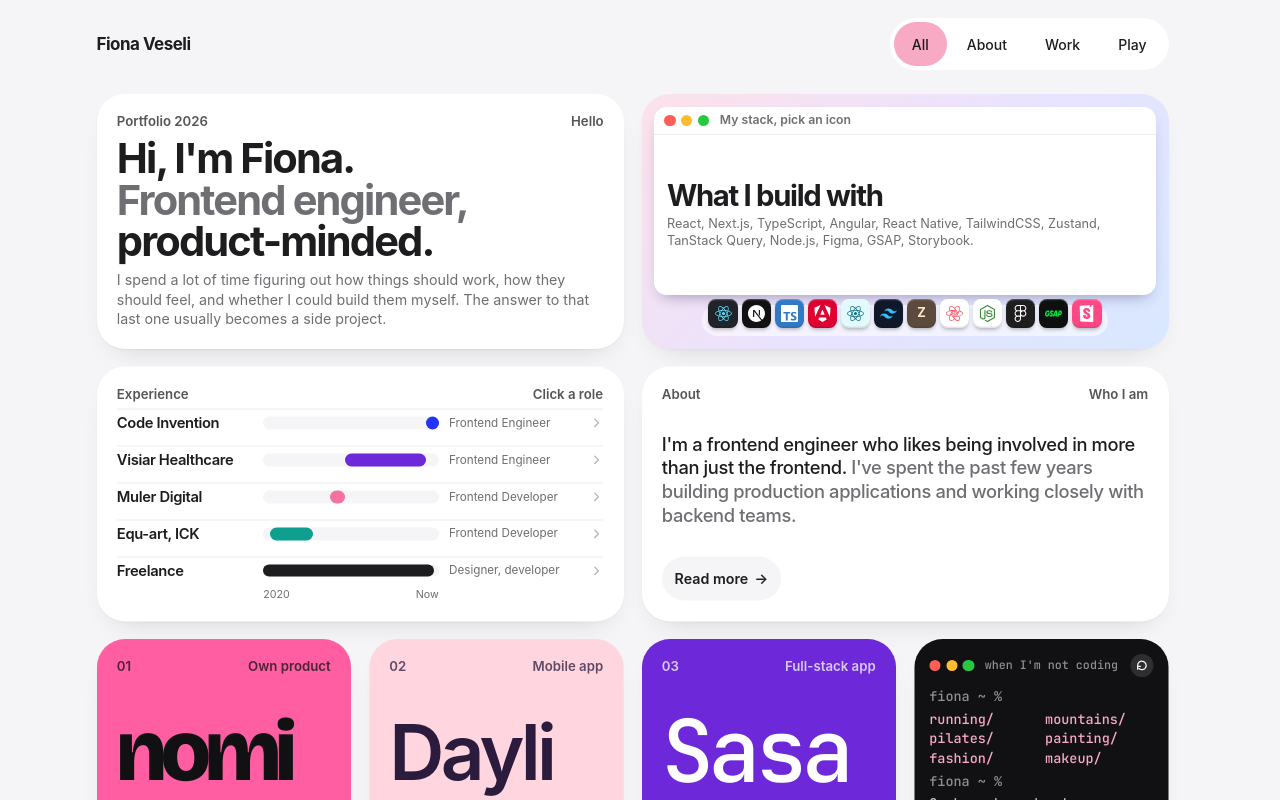
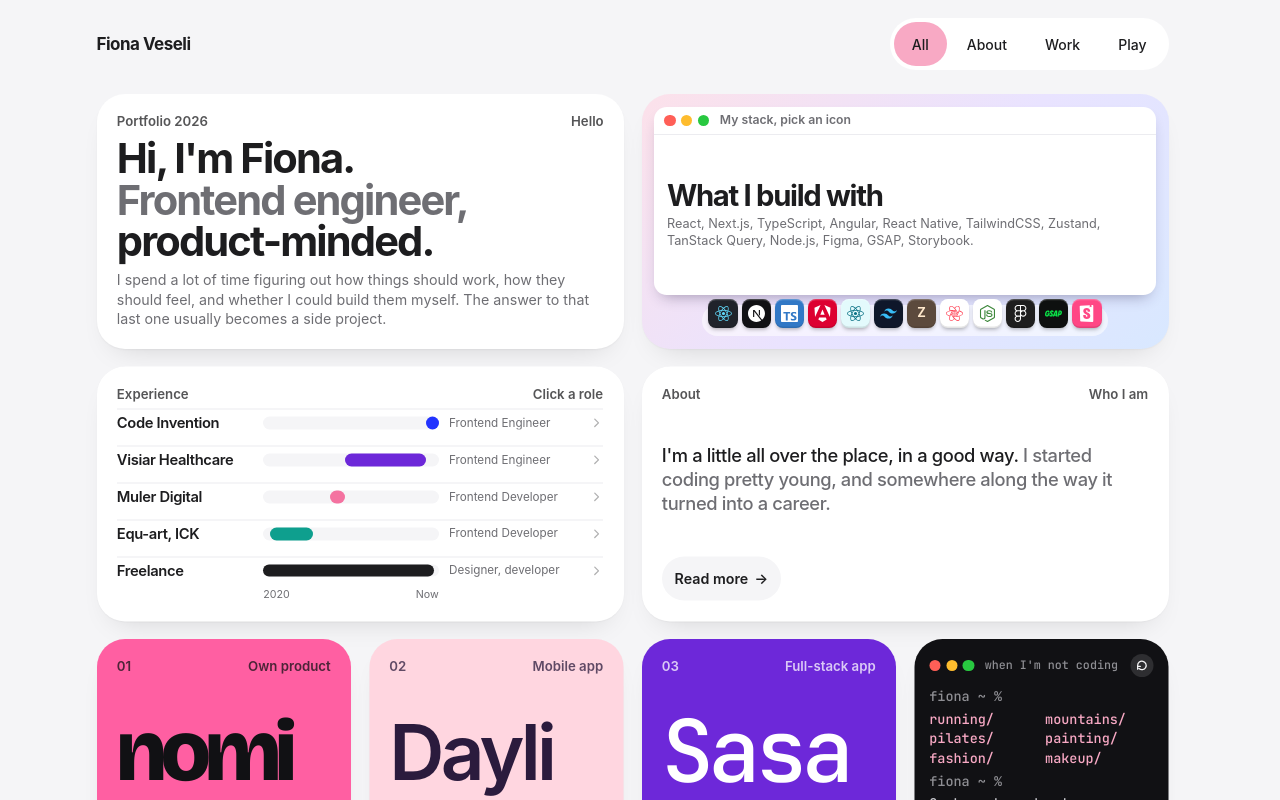
Before and after one commit to fionaveseli/portfolio-2026, a Next.js app: page / in a window 1280 px wide. Shown: the top 800 px of the page. Built offline with nearby package versions, Linux system fonts and the light colour scheme.

Commit message:
More human About text (#12)

```diff
--- a/src/content/tiles.ts
+++ b/src/content/tiles.ts
@@ -16,18 +16,17 @@ export const about = {
   label: "About",
   aside: "Who I am",
   /** The tile shows the lead and the short line; the sheet tells the rest. */
-  lead: "I'm a frontend engineer who likes being involved in more than just the frontend. ",
-  body: "I've spent the past few years building production applications and working closely with backend teams.",
+  lead: "I'm a little all over the place, in a good way. ",
+  body: "I started coding pretty young, and somewhere along the way it turned into a career.",
   more: "Read more",
   sheetEyebrow: "About",
   sheetTitle: "Hi, I'm Fiona.",
   tone: { bg: "#1D1D1F", fg: "#FFFFFF" },
   paragraphs: [
-    "I'm a frontend engineer who likes being involved in more than just the frontend.",
-    "I've spent the past few years building production applications, working closely with backend teams, and figuring out how to turn complicated ideas into interfaces that actually make sense.",
-    "I love the creative side of development just as much as the technical side. Design, product decisions, understanding why something should exist in the first place: all of it interests me. I'm also one of those rare developers who genuinely enjoys meetings.",
-    "Outside of work, I'm usually experimenting with an idea of my own. Sometimes it becomes a real product, sometimes it's just something I wanted to see if I could build.",
-    "I guess I just really like making things.",
+    "I'm a little all over the place, in a good way.",
+    "I started coding pretty young, and somewhere along the way it turned into a career: the past few years building production apps alongside backend and product teams. What I didn't expect was how much I'd enjoy everything around the code, too. The design, the ideas, the business decisions, the conversations about how something should work. I even love meetings, which apparently makes me unusual for a developer.",
+    "I'm naturally curious, and I get interested in things that have absolutely nothing to do with each other. One minute I'm figuring out a complicated feature at work, the next I'm sketching an app idea that popped into my head on a random Tuesday.",
+    "I like making things look good, but I care just as much about how they work and how people feel using them. And I love the moment when something that only existed in my head becomes something real.",
   ],
   close: "Close",
 } as const;
```
